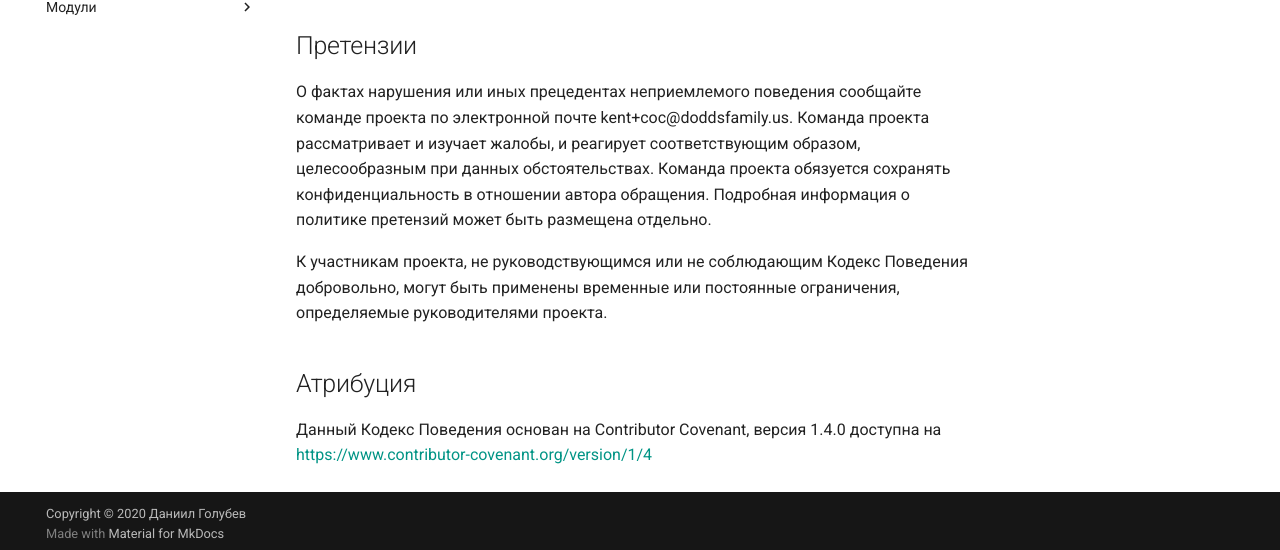
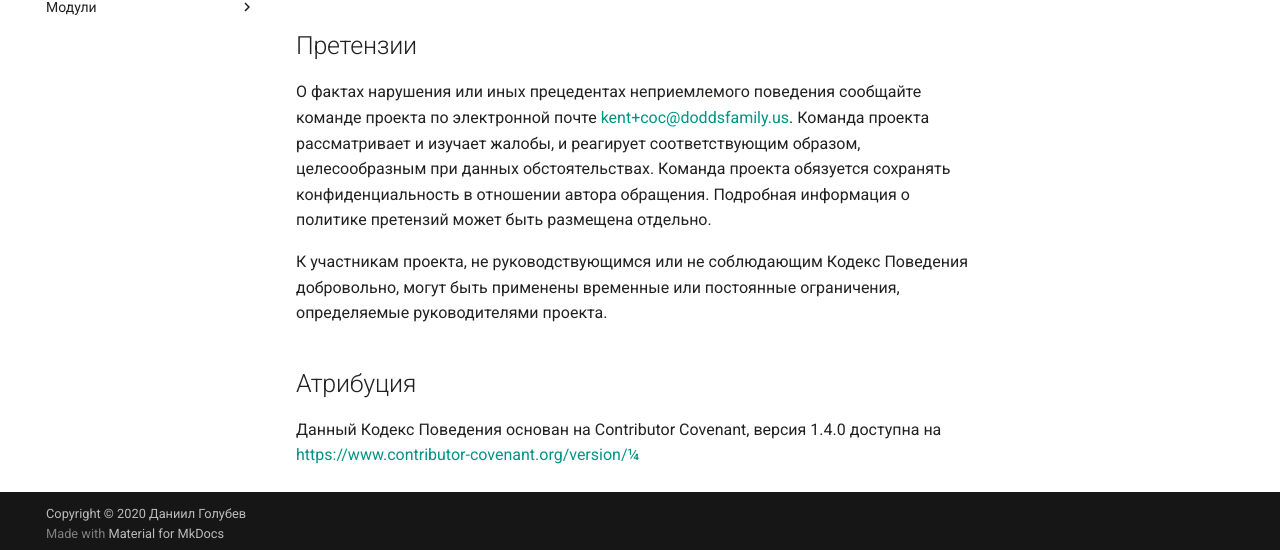
Before and after one commit to dadyarri/bjorn, an MkDocs documentation site: the page built from docs/docs/dev/code-of-conduct.md, in a window 1280 px wide and 900 px high, scrolled down 1196 px. Shown: the part 343-893 px from the top of the window. Built offline with MkDocs 1.6.1 and Material for MkDocs 9.7.7, drawn with Linux system fonts in a browser that asks for light colours; comment, search, counter and statistics services are not loaded.

Commit message:
Add a lot of cool plugins for mkdocs.

```diff
--- a/docs/mkdocs.yml
+++ b/docs/mkdocs.yml
@@ -21,11 +21,29 @@
 copyright: Copyright &copy; 2020 Даниил Голубев
 
 markdown_extensions:
-    - admonition
-    - codehilite:
-        guess_lang: false
-    - toc:
-        permalink: true
+        - admonition
+        - codehilite:
+                guess_lang: false
+        - toc:
+                permalink: true
+        - pymdownx.arithmatex
+        - pymdownx.betterem:
+                smart_enable: all
+        - pymdownx.caret
+        - pymdownx.critic
+        - pymdownx.details
+        - pymdownx.emoji:
+                emoji_index: !!python/name:pymdownx.emoji.twemoji
+                emoji_generator: !!python/name:pymdownx.emoji.to_svg
+        - pymdownx.inlinehilite
+        - pymdownx.magiclink
+        - pymdownx.mark
+        - pymdownx.smartsymbols
+        - pymdownx.superfences
+        - pymdownx.tasklist:
+                custom_checkbox: true
+        - pymdownx.tabbed
+        - pymdownx.tilde
 plugins:
     - search
     - macros
```
